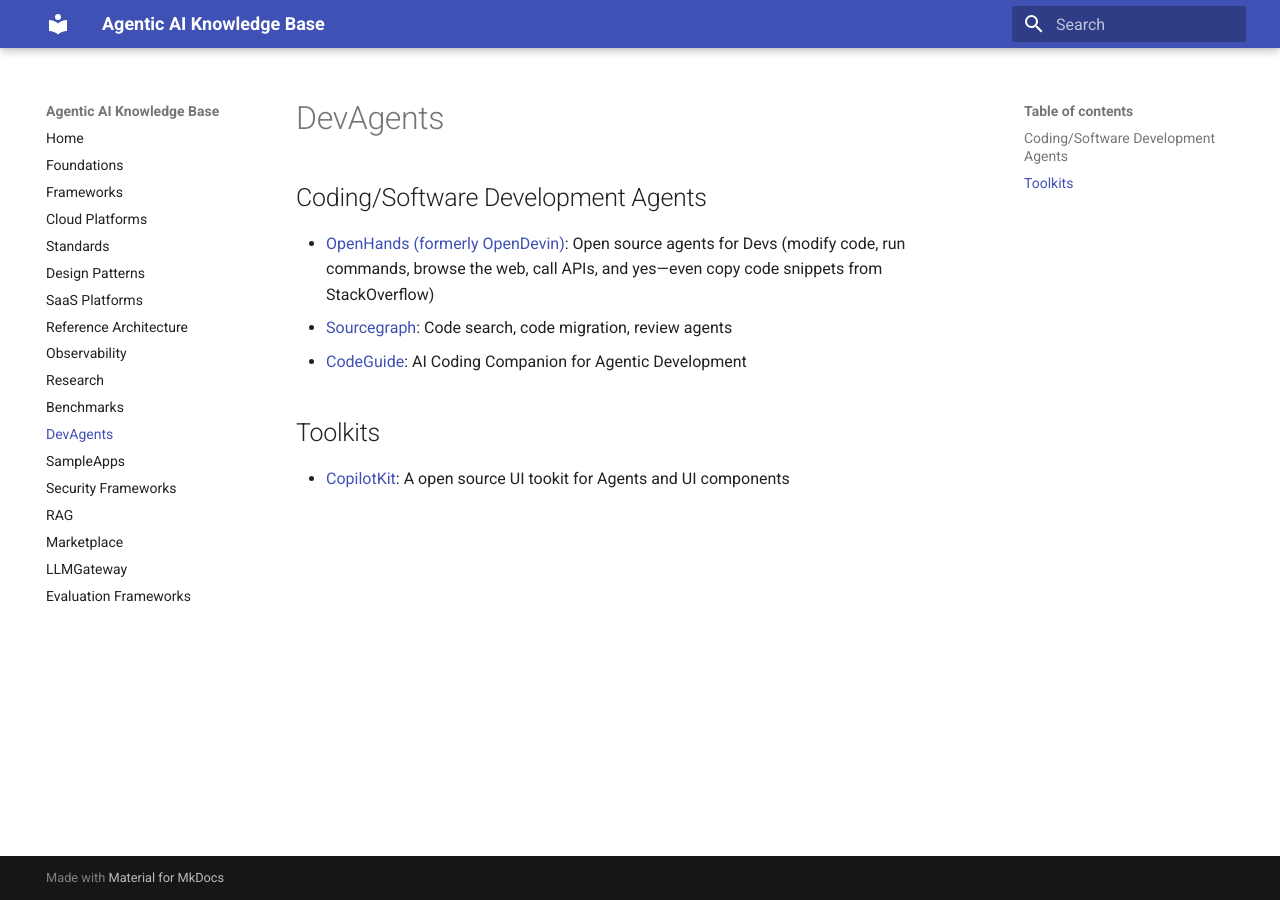
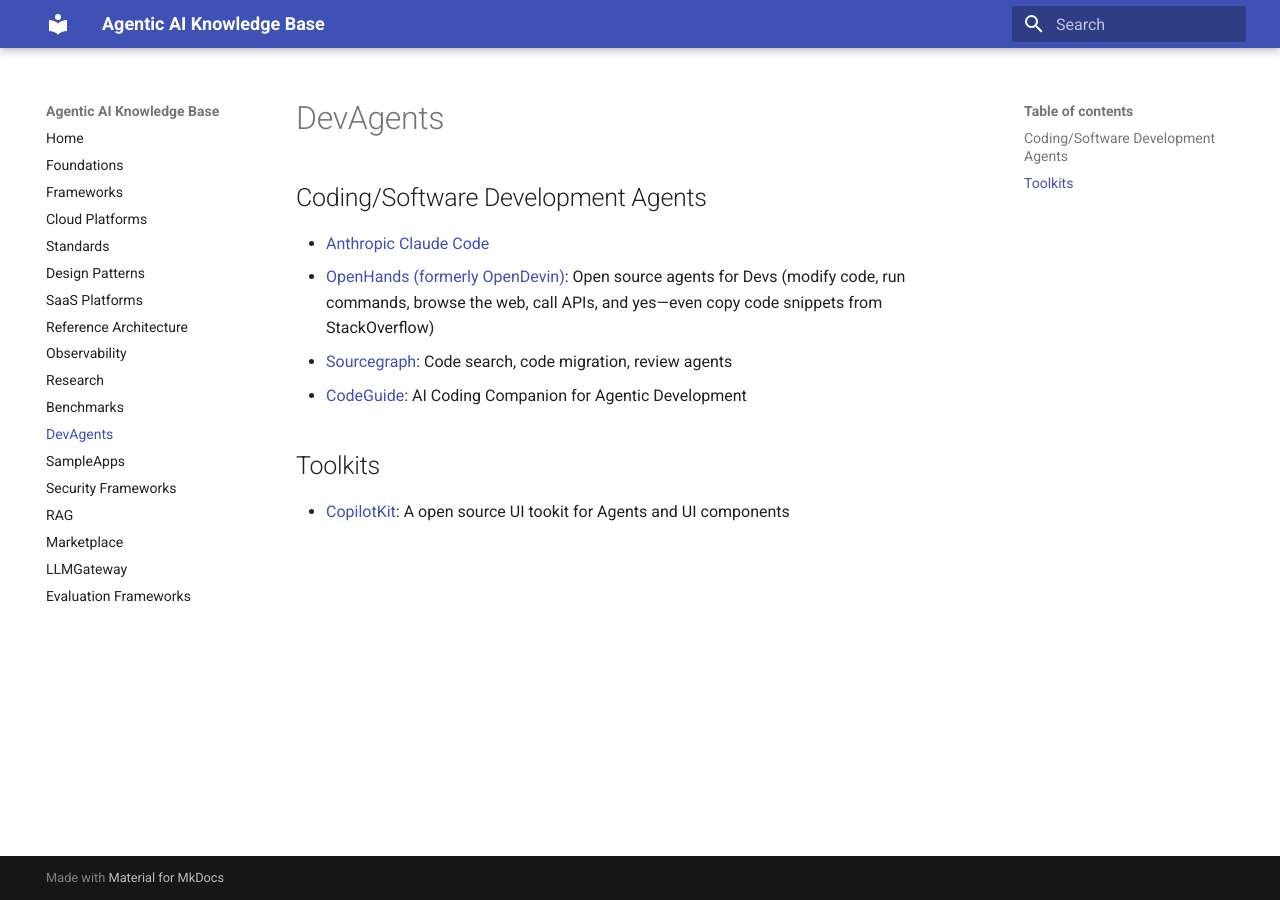
Before and after one commit to ankurkumarz/agentic-ai-knowledge-base, an MkDocs documentation site: the page built from docs/DevAgents/Readme.md, in a window 1280 px wide. Built offline with MkDocs 1.6.1 and Material for MkDocs 9.7.7, drawn with Linux system fonts in a browser that asks for light colours.

Commit message:
Update Readme.md

```diff
--- a/docs/DevAgents/Readme.md
+++ b/docs/DevAgents/Readme.md
@@ -1,5 +1,6 @@
 ## Coding/Software Development Agents
 
+- [Anthropic Claude Code](https://docs.anthropic.com/en/docs/agents-and-tools/claude-code/overview)
 - [OpenHands (formerly OpenDevin)](https://github.com/All-Hands-AI/OpenHands): Open source agents for Devs (modify code, run commands, browse the web, call APIs, and yes—even copy code snippets from StackOverflow)
 - [Sourcegraph](https://sourcegraph.com): Code search, code migration, review agents
 - [CodeGuide](https://www.codeguide.dev/): AI Coding Companion for Agentic Development
```
